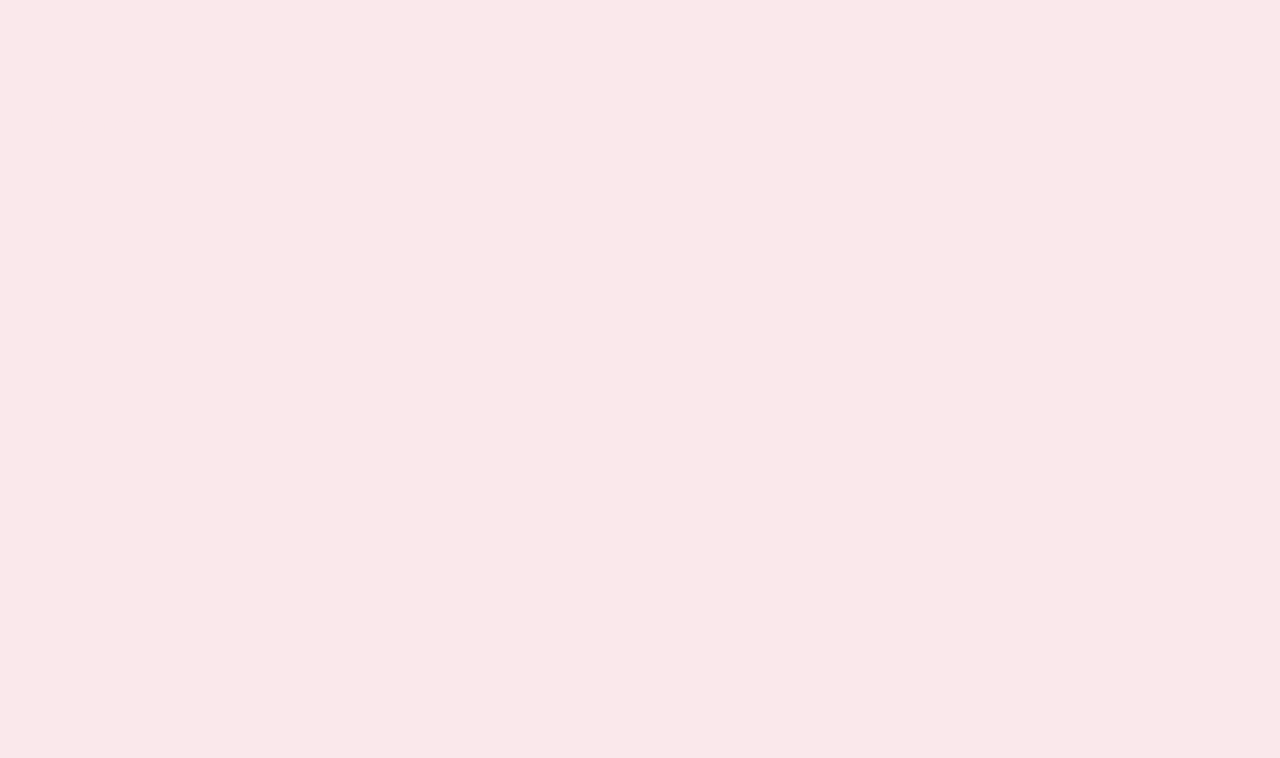
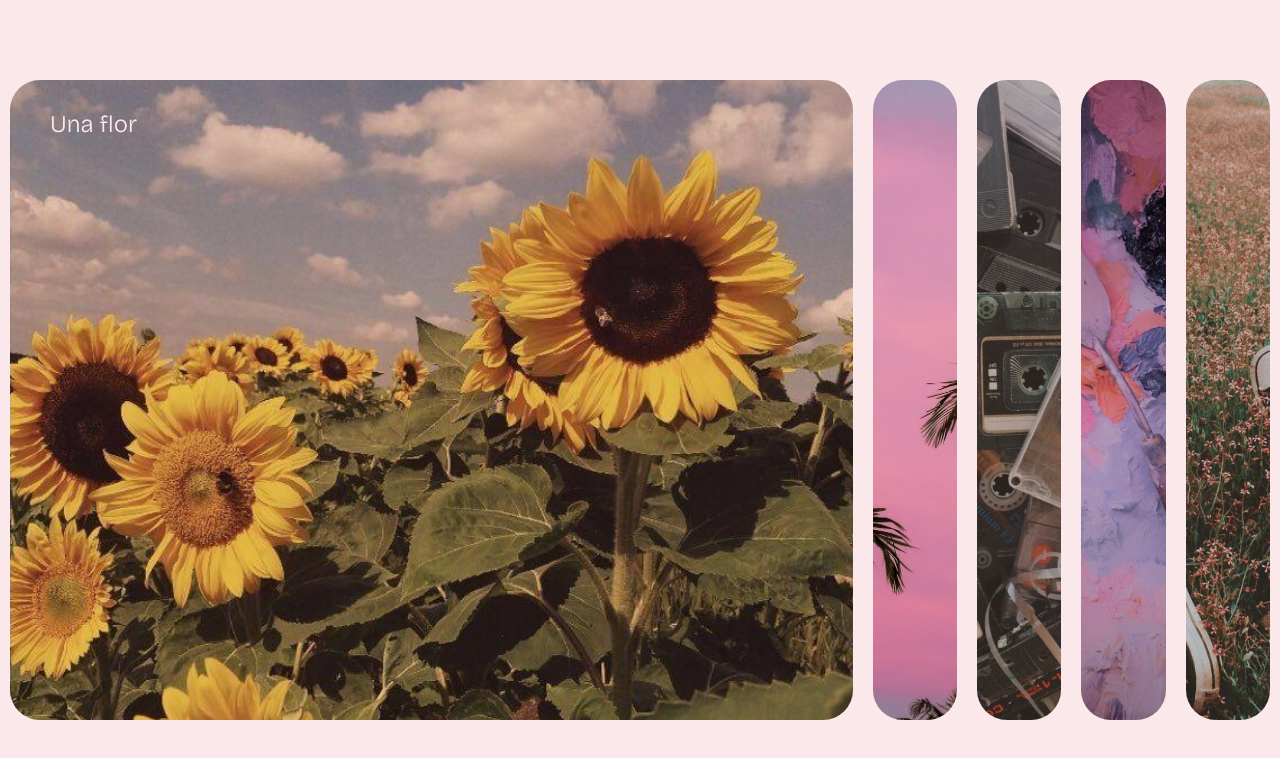
Before and after one commit to Anto-Olguin/Tarjetas_expandibles, a plain HTML site: page index.html in a window 1280 px wide. Shown: the top 758 px of the page. Drawn offline with nearby package versions, Linux system fonts and the light colour scheme; the site is published under a folder, as on GitHub Pages, so addresses that start at the root find nothing.

Commit message:
fix ruta de imagenes

```diff
--- a/index.html
+++ b/index.html
@@ -11,23 +11,23 @@
 <body>
     <div class="tarjetero">
         <div class="tarjeta active"
-            style="background-image: url(/img/girasoles.jpg)">
+            style="background-image: url(./img/girasoles.jpg)">
             <h2>Una flor</h2>
         </div>
         <div class="tarjeta"
-            style="background-image: url(/img/palmeras.jpg)">
+            style="background-image: url(./img/palmeras.jpg)">
             <h2>Un momento del dia</h2>
         </div>
         <div class="tarjeta"
-            style="background-image: url(/img/casette.jpg)">
+            style="background-image: url(./img/casette.jpg)">
             <h2>Una cancion</h2>
         </div>
         <div class="tarjeta"
-            style="background-image: url(/img/pintura.jpg)">
+            style="background-image: url(./img/pintura.jpg)">
             <h2>Un pasatiempo</h2>
         </div>
         <div class="tarjeta"
-            style="background-image: url(/img/zapas.jpg)">
+            style="background-image: url(./img/zapas.jpg)">
             <h2>Un camino</h2>
         </div>
 
```
